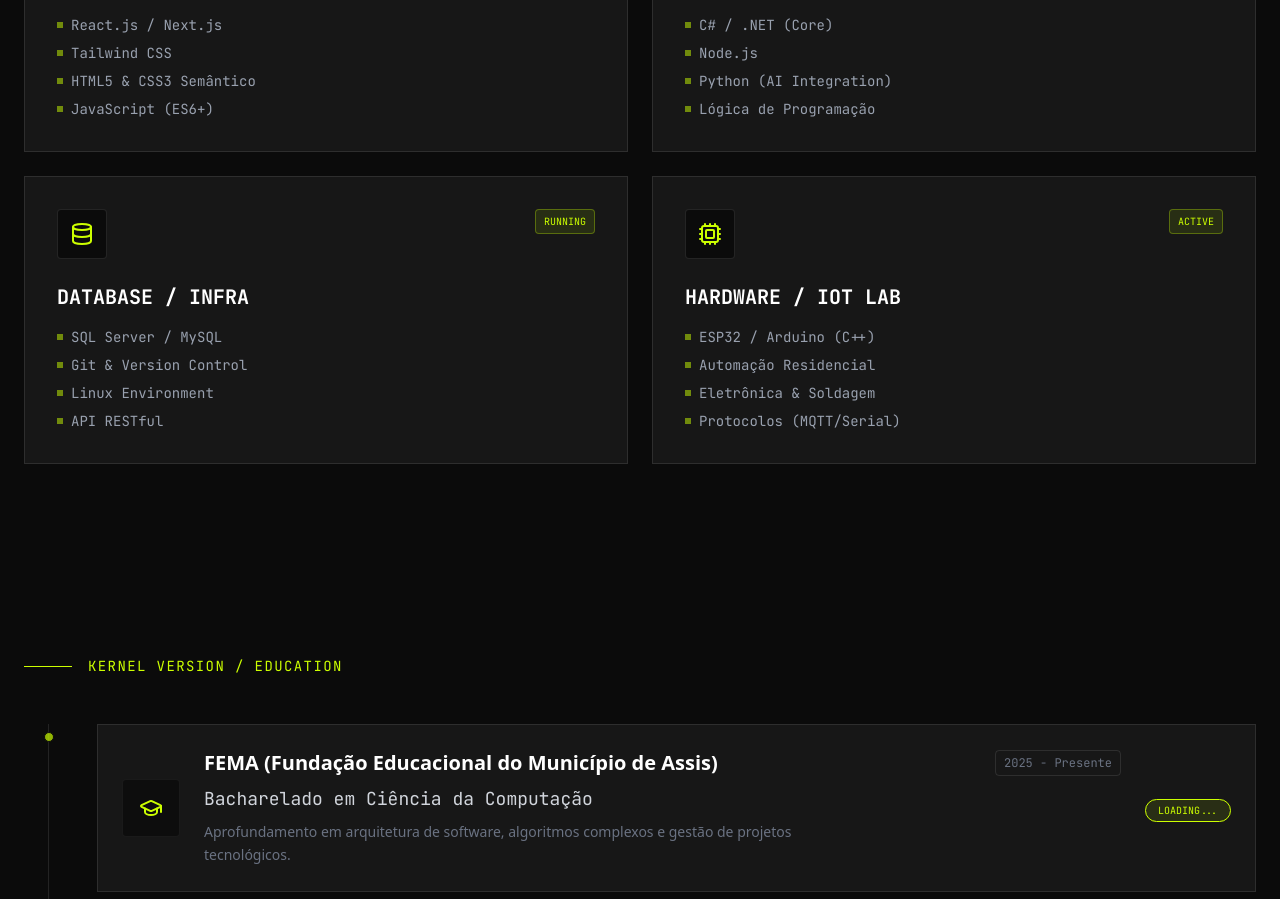
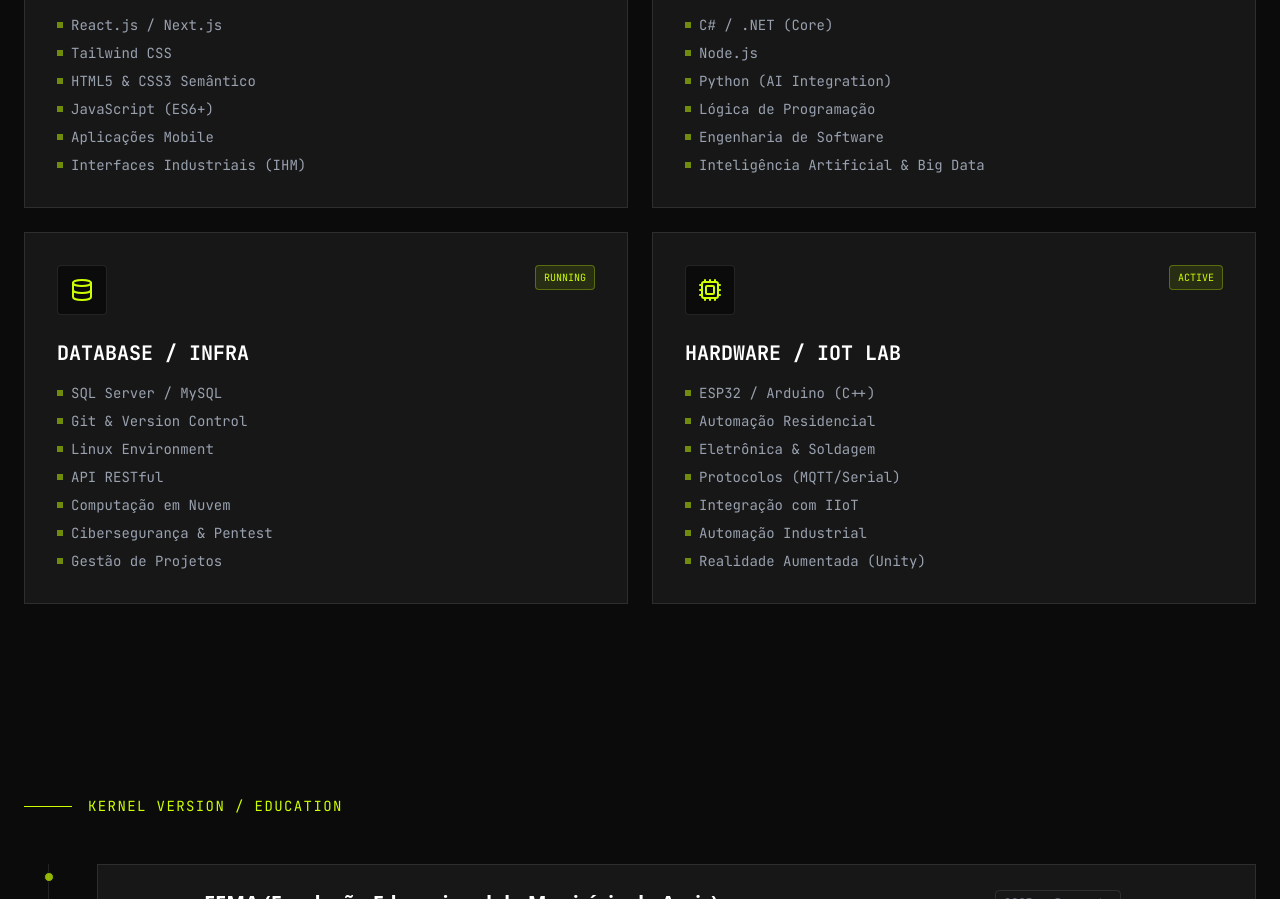
Before and after one commit to Leonardo027/high-octane-portfolio, a Next.js app: page / in a window 1280 px wide. Shown: the part 1180-2079 px from the top of the page. Built offline with nearby package versions, Linux system fonts and the light colour scheme.

Commit message:
Alterações nas habilidades

```diff
--- a/components/TechSpecs.tsx
+++ b/components/TechSpecs.tsx
@@ -1,31 +1,61 @@
 "use client";
 
 import { motion } from "framer-motion";
-import { Database, Layout, Server, Cpu, Wrench } from "lucide-react";
+import { Database, Layout, Server, Cpu } from "lucide-react";
 
 const specs = [
     {
         category: "INTERFACE / FRONT-END",
         icon: Layout,
-        items: ["React.js / Next.js", "Tailwind CSS", "HTML5 & CSS3 Semântico", "JavaScript (ES6+)"],
+        items: [
+            "React.js / Next.js",
+            "Tailwind CSS",
+            "HTML5 & CSS3 Semântico",
+            "JavaScript (ES6+)",
+            "Aplicações Mobile", // Novo: Grade 4º Sem
+            "Interfaces Industriais (IHM)" // Novo: Grade 3º Sem
+        ],
         status: "OPTIMIZED",
     },
     {
         category: "SYSTEM LOGIC / BACK-END",
         icon: Server,
-        items: ["C# / .NET (Core)", "Node.js", "Python (AI Integration)", "Lógica de Programação"],
+        items: [
+            "C# / .NET (Core)",
+            "Node.js",
+            "Python (AI Integration)",
+            "Lógica de Programação",
+            "Engenharia de Software", // Novo: Grade 2º Sem
+            "Inteligência Artificial & Big Data" // Novo: Grade 2º Sem
+        ],
         status: "STABLE",
     },
     {
         category: "DATABASE / INFRA",
         icon: Database,
-        items: ["SQL Server / MySQL", "Git & Version Control", "Linux Environment", "API RESTful"],
+        items: [
+            "SQL Server / MySQL",
+            "Git & Version Control",
+            "Linux Environment",
+            "API RESTful",
+            "Computação em Nuvem", // Novo: Grade 3º Sem
+            "Cibersegurança & Pentest", // Novo: Grade 4º Sem
+            "Gestão de Projetos" // Novo: Grade 4º Sem
+        ],
         status: "RUNNING",
     },
     {
         category: "HARDWARE / IOT LAB",
         icon: Cpu,
-        items: ["ESP32 / Arduino (C++)", "Automação Residencial", "Eletrônica & Soldagem", "Protocolos (MQTT/Serial)"],
+        items: [
+            "ESP32 / Arduino (C++)",
+            "Automação Residencial",
+            "Eletrônica & Soldagem",
+            "Protocolos (MQTT/Serial)",
+            "Integração com IIoT", // Novo: Grade 3º Sem
+            "Automação Industrial", // Novo: Grade 1º Sem
+            "Realidade Aumentada (Unity)" // Novo: Grade Técnica
+        ],
         status: "ACTIVE",
     },
 ];
@@ -39,7 +69,7 @@ export default function TechSpecs() {
                     <div className="h-[1px] w-12 bg-neon" />
                     <h2 className="text-neon font-mono tracking-widest text-sm">SYSTEM SPECIFICATIONS</h2>
                 </div>
-                <h3 className="text-4xl md:text-5xl font-bold italic uppercase">
+                <h3 className="text-4xl md:text-5xl font-bold italic uppercase text-white">
                     Technical <span className="text-gray-600">Arsenal</span>
                 </h3>
             </div>
@@ -68,7 +98,7 @@ export default function TechSpecs() {
                                 </span>
                             </div>
 
-                            <h4 className="text-xl font-bold mb-4 font-mono">{spec.category}</h4>
+                            <h4 className="text-xl font-bold mb-4 font-mono text-white">{spec.category}</h4>
 
                             <ul className="space-y-2">
                                 {spec.items.map((item, i) => (
```
